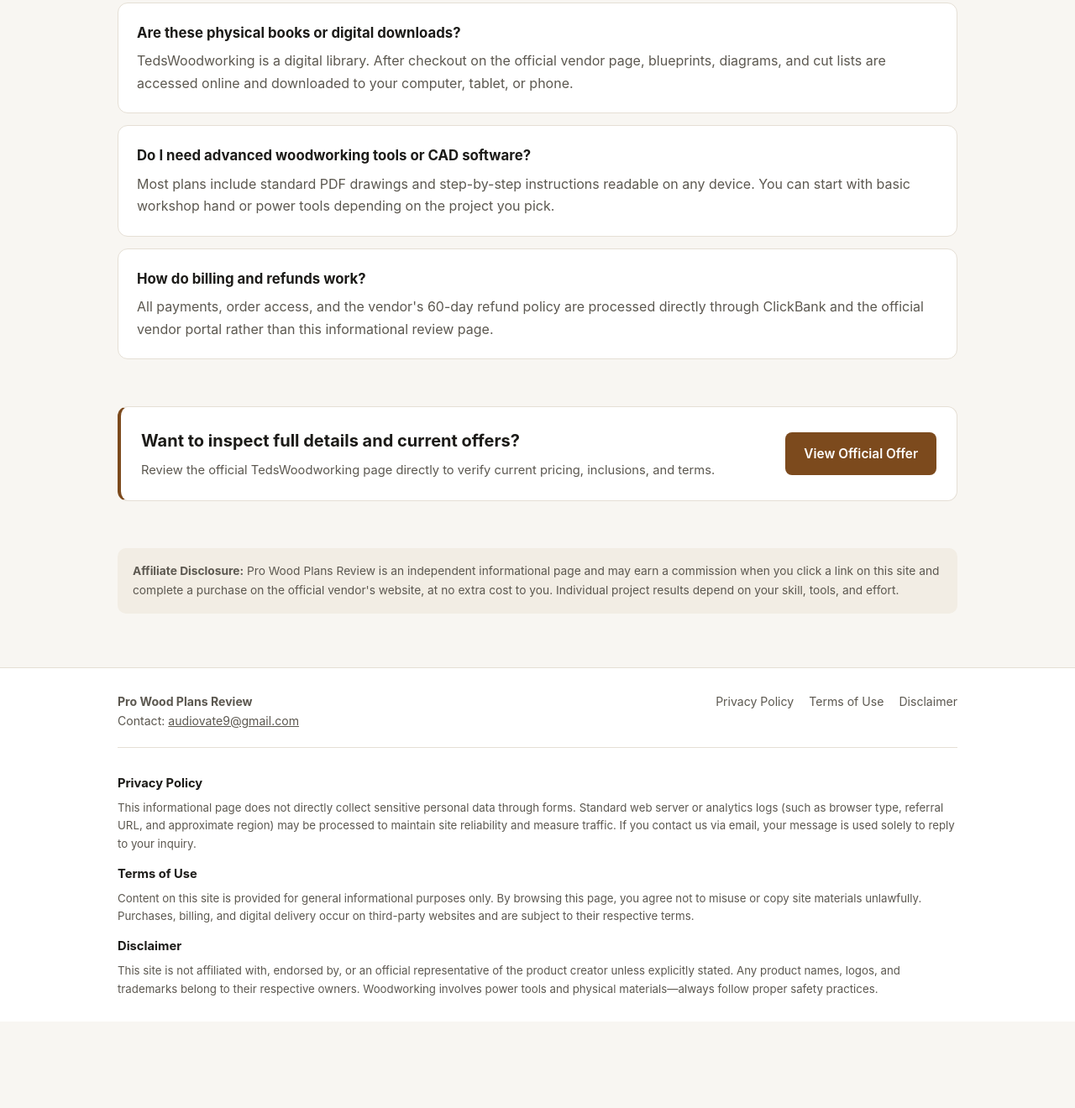
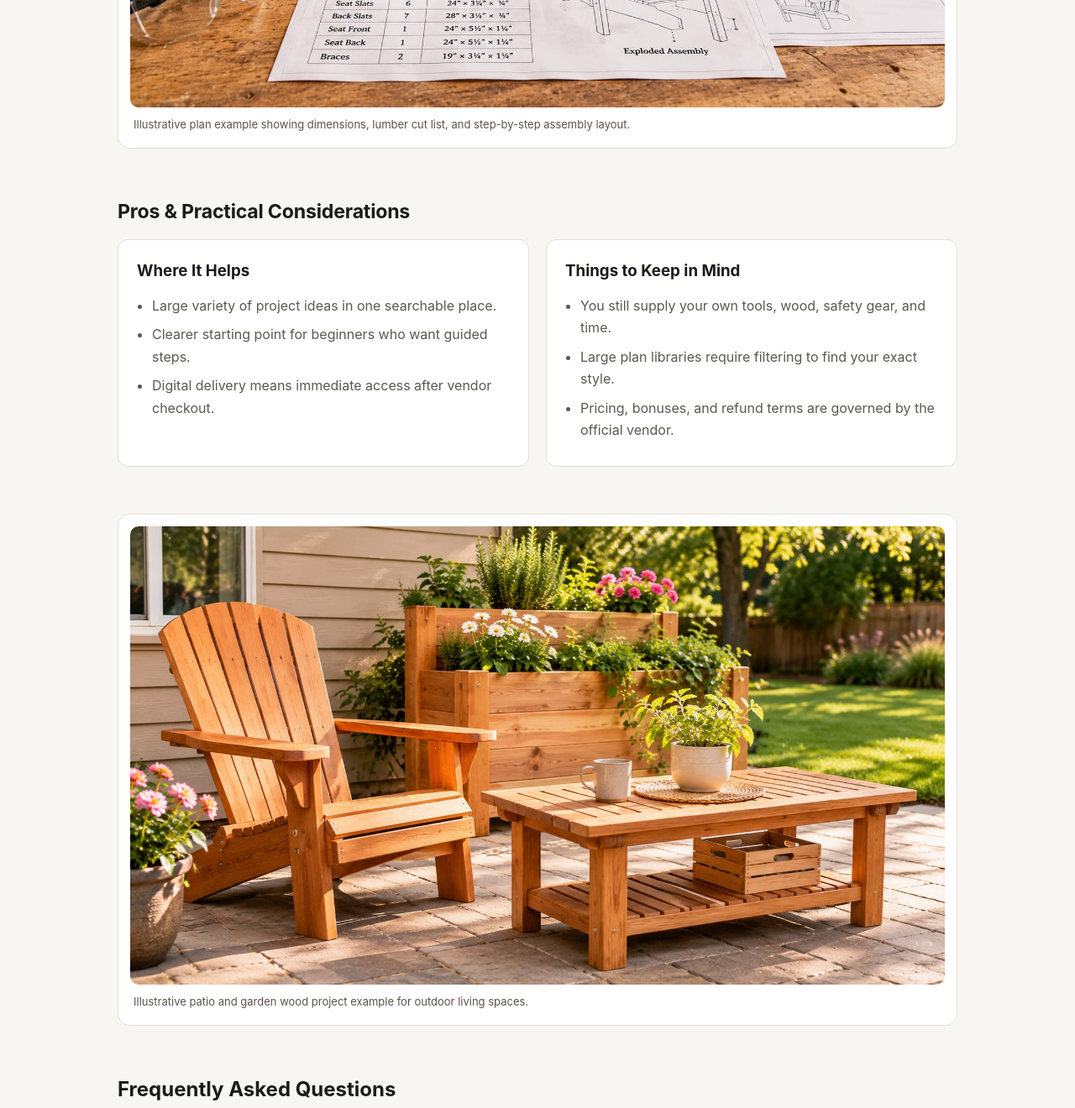
Before and after one commit to iamvansh1/prowoodplansreview, a plain HTML site: page index.html in a window 1280 px wide. Shown: the part 1815-3135 px from the top of the page at 84% size. Before the commit the page ends 3032 px from the top, so only its background shows below. Drawn offline with Linux system fonts and the light colour scheme.

Commit message:
Update index.html

```diff
--- a/index.html
+++ b/index.html
@@ -359,7 +359,16 @@
         </div>
       </div>
     </section>
-
+<section>
+  <div class="container">
+    <div style="padding: 14px; background: #ffffff; border: 1px solid #e6dfd5; border-radius: 14px;">
+      <img src="workshop-plans.jpg" alt="Woodworking blueprint, cut list, and step-by-step assembly diagram" loading="lazy" style="width: 100%; height: auto; display: block; border-radius: 10px;" />
+      <p style="margin: 10px 4px 2px; font-size: 13px; color: #5c534a;">
+        Illustrative plan example showing dimensions, lumber cut list, and step-by-step assembly layout.
+      </p>
+    </div>
+  </div>
+</section>
     <section id="who-its-for">
       <div class="container">
         <h2 class="section-title">Pros &amp; Practical Considerations</h2>
@@ -383,6 +392,16 @@
         </div>
       </div>
     </section>
+    <section>
+  <div class="container">
+    <div style="padding: 14px; background: #ffffff; border: 1px solid #e6dfd5; border-radius: 14px;">
+      <img src="patio-projects.jpg" alt="Outdoor wood seating, planter box, and patio table project example" loading="lazy" style="width: 100%; height: auto; display: block; border-radius: 10px;" />
+      <p style="margin: 10px 4px 2px; font-size: 13px; color: #5c534a;">
+        Illustrative patio and garden wood project example for outdoor living spaces.
+      </p>
+    </div>
+  </div>
+</section>
 <section id="faq">
   <div class="container">
     <h2 style="margin-bottom: 16px;">Frequently Asked Questions</h2>
```
